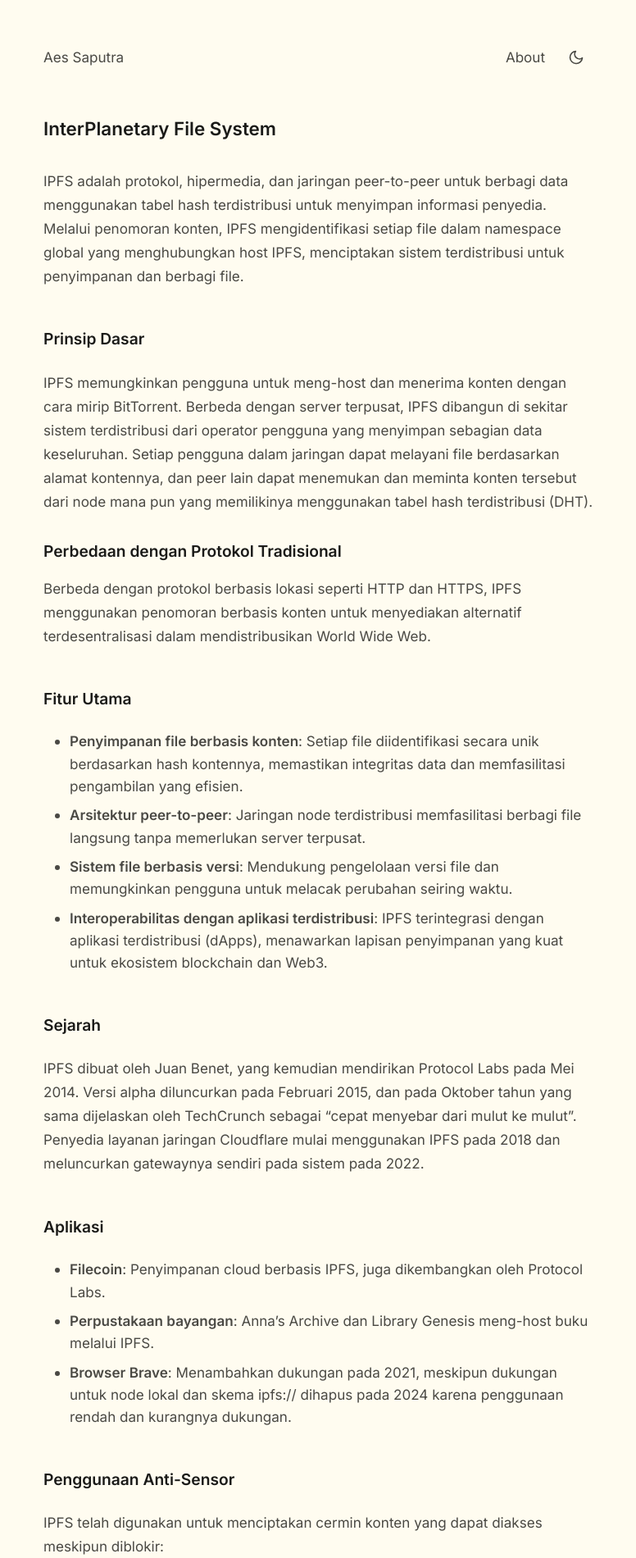
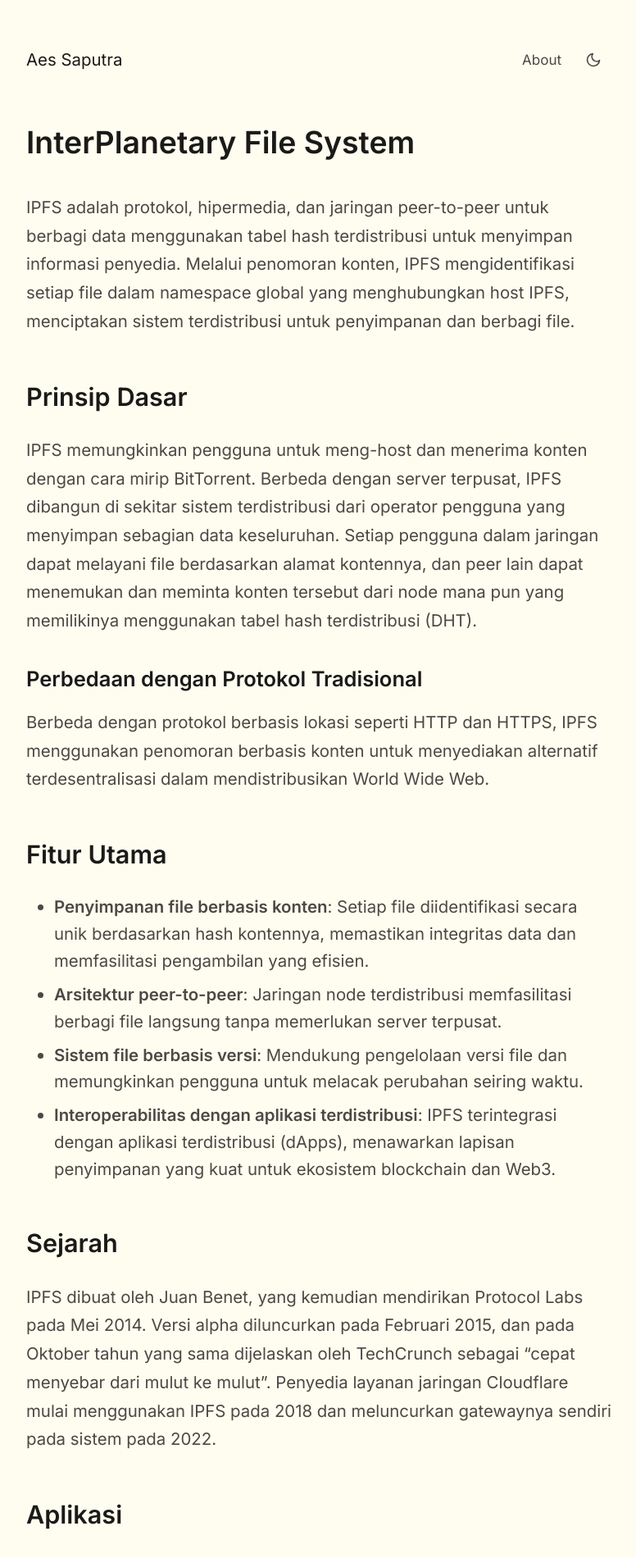
Before and after one commit to aessaputra/aessaputra.github.io, a Jekyll site: the page built from _notes/Public/InterPlanetary File System.md, in a window 1280 px wide. Shown: the top 1900 px of the page at 82% size, without its empty margins (251-1027 px from the left). Built offline with Jekyll 4.4.1, drawn with Linux system fonts in a browser that asks for light colours.

Commit message:
style(css): enhance typography and line height for improved readability

```diff
--- a/assets/css/style.css
+++ b/assets/css/style.css
@@ -19,14 +19,14 @@
   --space-xl: 3rem;
 
   --max-width: 48rem;
-  --line-height: 1.6;     /* Increased from 1.5 for better readability */
+  --line-height: 1.7;      /* Slightly taller line height to match larger text */
 
-  /* 5-level typography scale (1rem = 15px) */
-  --scale-xs: 0.8rem;     /* 12px */
-  --scale-sm: 0.933rem;   /* 14px */
-  --scale-base: 1.067rem; /* Increased from 1rem (16px) */
-  --scale-lg: 1.333rem;   /* Increased from 1.2rem (20px) */
-  --scale-xl: 1.6rem;     /* Increased from 1.4rem (24px) */
+  /* 5-level typography scale (1rem = 17px) */
+  --scale-xs: 0.9rem;      /* ~15px */
+  --scale-sm: 1rem;        /* ~17px */
+  --scale-base: 1.2rem;    /* ~20px */
+  --scale-lg: 1.5rem;      /* ~26px */
+  --scale-xl: 1.85rem;     /* ~31px */
 }
 
 /* Dark theme variables */
@@ -52,7 +52,7 @@ body.theme-transition {
 }
 
 html {
-  font-size: 16px;        /* Increased from 15px for better base font size */
+  font-size: 17px;         /* Larger base size for more comfortable reading */
 }
 
 body {
@@ -89,6 +89,7 @@ body {
 
 .nav-left a {
   text-decoration: none;
+  color: var(--title);
 }
 
 .logo {
@@ -112,7 +113,7 @@ body {
 .nav-link {
   color: var(--text);
   text-decoration: none;
-  font-size: var(--scale-base);
+  font-size: var(--scale-sm);
   font-weight: 500;
   transition: color 0.3s ease;
 }
@@ -130,20 +131,20 @@ h1, h2, h3, h4, h5, h6 {
 }
 
 h1 {
-  font-size: clamp(1.2rem, 4vw, 1.4rem);
+  font-size: clamp(1.6rem, 4.5vw, 2.2rem);
   font-weight: var(--weight-bold);
   margin-bottom: var(--space-lg);
 }
 
 h2 {
-  font-size: clamp(1.1rem, 3vw, 1.2rem);
+  font-size: clamp(1.4rem, 3.5vw, 1.8rem);
   font-weight: var(--weight-bold);
   margin-top: var(--space-xl);
   margin-bottom: var(--space-md);
 }
 
 h3 {
-  font-size: clamp(1rem, 2vw, 1.2rem);
+  font-size: clamp(1.2rem, 3vw, 1.5rem);
   font-weight: var(--weight-bold);
   margin-top: var(--space-lg);
   margin-bottom: var(--space-sm);
```
